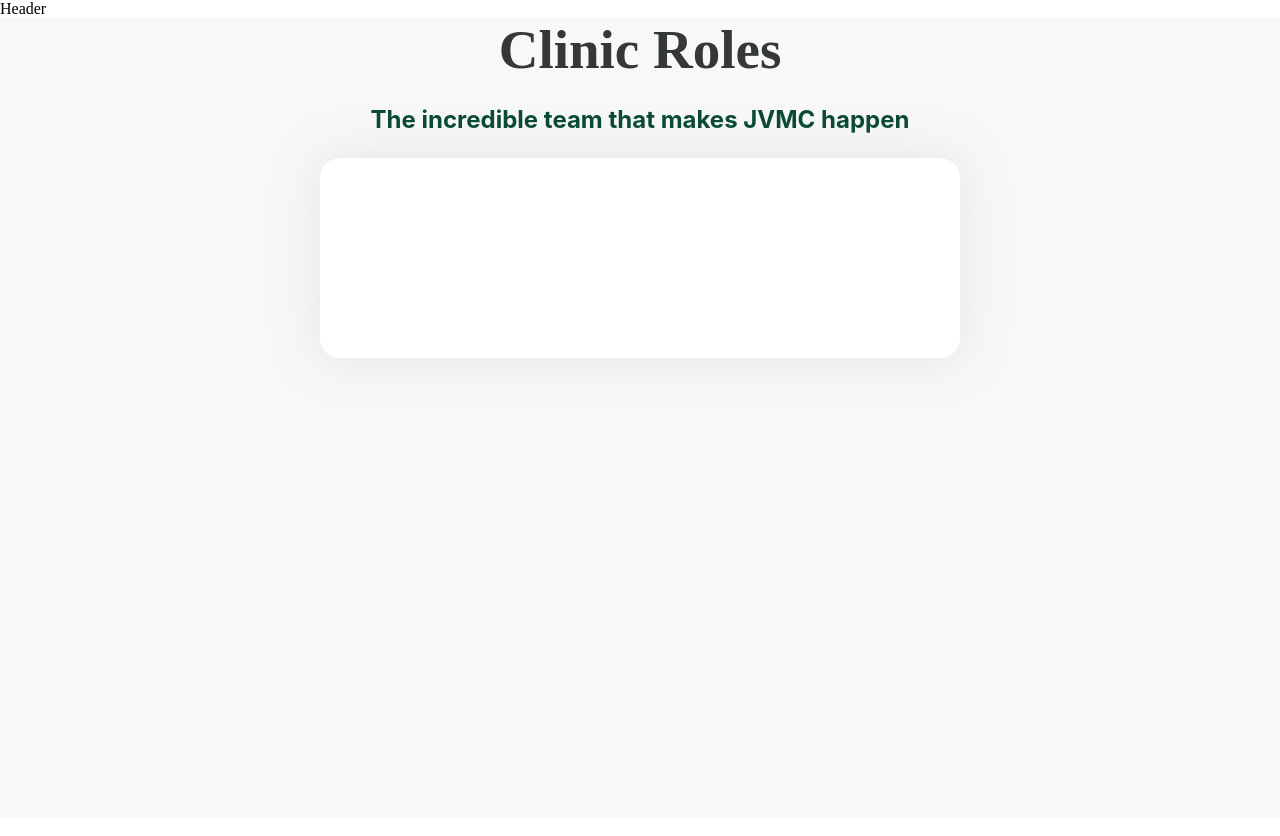
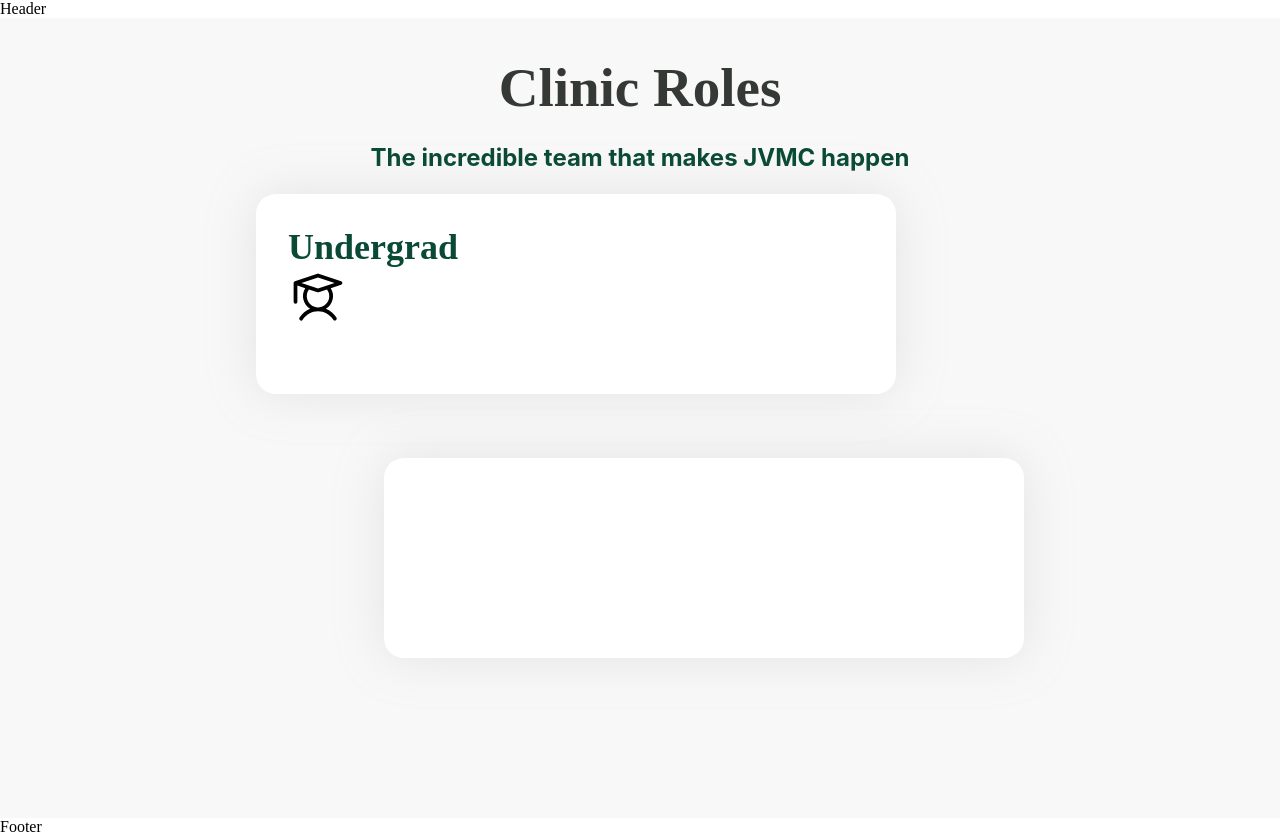
Before and after one commit to include-davis/jvmc, a Next.js app: page /about-us in a window 1280 px wide. Built offline with nearby package versions, Linux system fonts and the light colour scheme.

Commit message:
added more card and begin card lay out

```diff
--- a/app/(pages)/about-us/page.jsx
+++ b/app/(pages)/about-us/page.jsx
@@ -1,4 +1,5 @@
 import styles from './page.module.scss';
+import { PiStudent } from "react-icons/pi";
 
 export default function About() {
     return (
@@ -7,8 +8,14 @@ export default function About() {
           <h1>Clinic Roles</h1>
           <h3>The incredible team that makes JVMC happen</h3>
           <div className={styles.card}>
-            <p></p>
+          <h2>Undergrad</h2>
+              <span><PiStudent size={60}/></span>
+
           </div>
+          <div className={styles.card2}>
+
+            </div>
+
         </div>
       </main>
     );
--- a/app/(pages)/about-us/page.module.scss
+++ b/app/(pages)/about-us/page.module.scss
@@ -5,17 +5,17 @@
     flex-direction: column;
     align-items: center;
     gap: 24px;
-    position: absolute;
 
 
 
-   // position: relative;
+
+    position: relative;
     background-color: var(--color-white) ;//#F8F8F8;
 
 
     height: 100vh;
     width: 100%;
-   // padding-top: 16%;
+    padding-top: 3%;
 
 
     h1 {
@@ -30,6 +30,40 @@
     }
 
     .card{
+        position: absolute;
+        top: 22%;
+        left: 20%;
+        text-align: left;
+        width: 50%; /* Adjust as needed */
+        height: 25%;
+        background-color: #FFF;
+       // box-shadow: rgba(0, 0, 0, 0.24) 0px 3px 8px;
+       box-shadow: 0px 0px 50px 0px rgba(173, 173, 173, 0.25);
+        //box-shadow: rgba(0, 0, 0, 0.35) 0px 5px 15px;
+      //  box-shadow: rgba(14, 30, 37, 0.12) 0px 2px 4px 0px, rgba(14, 30, 37, 0.32) 0px 2px 16px 0px;
+        border-radius: 20px;
+        flex-direction: row;
+        span{
+            padding-top: 5%;
+            padding-left: 5%;
+        }
+
+        h2{
+            padding-top: 5%;
+            padding-left: 5%;
+            font-family: Merriweather;
+            font-size: 36px;
+            color: #094935;
+        }
+    }
+    .card2{
+        position: absolute;
+        top: 55%;
+        right: 20%;
+        width: 100%;
+        margin: 0;
+        text-align: center;
+
         width: 50%; /* Adjust as needed */
         height: 25%;
         background-color: #FFF;
```
